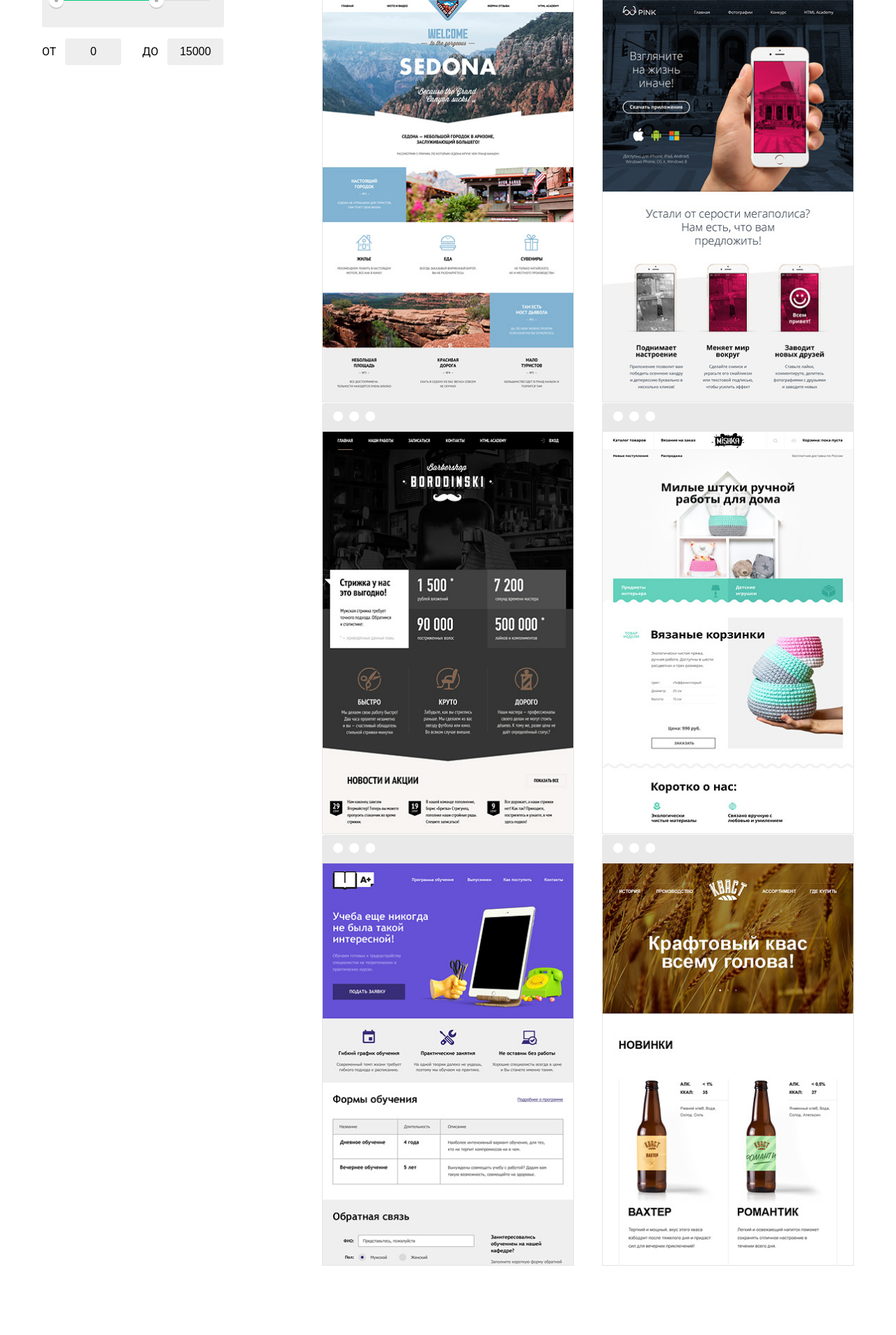
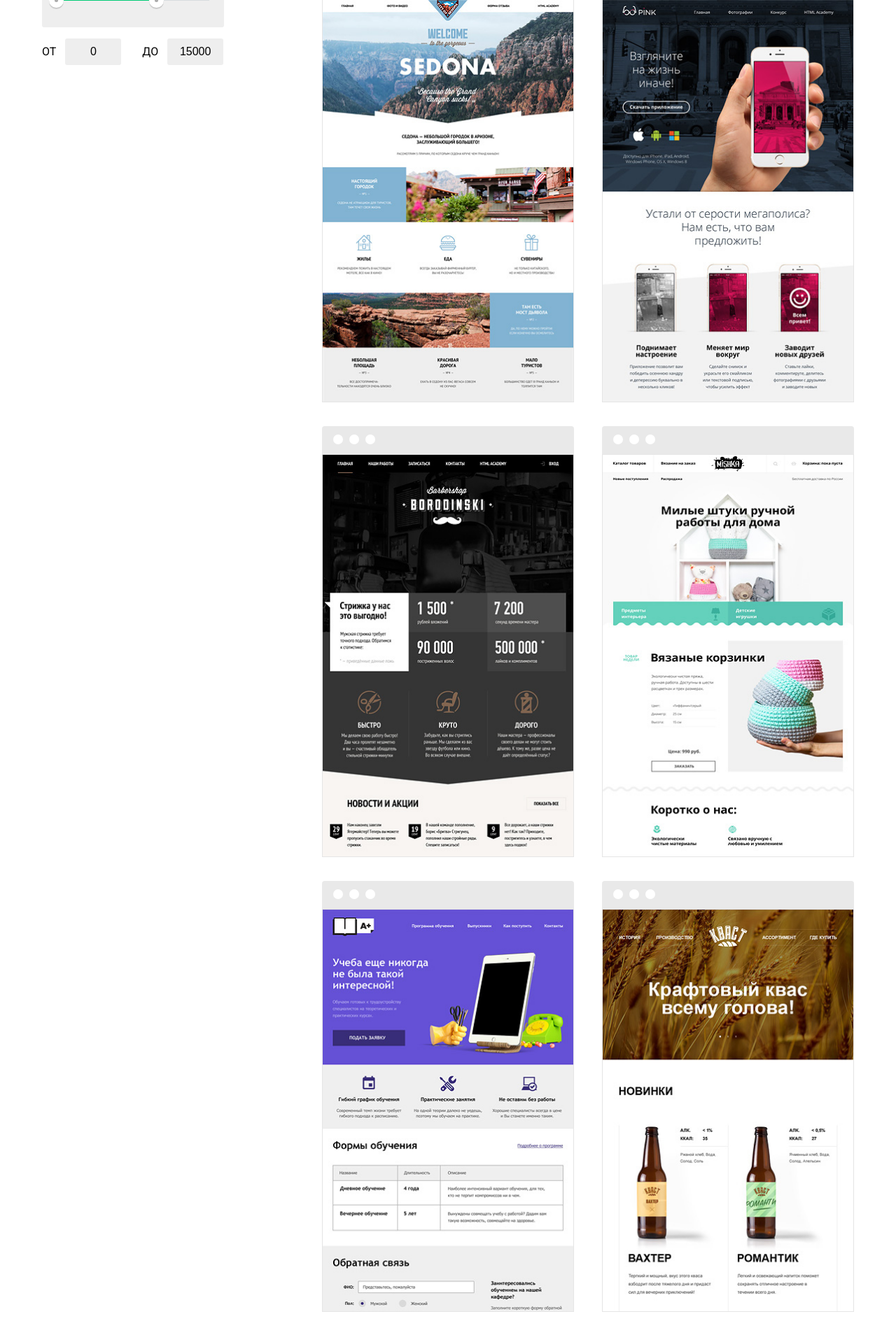
Before and after one commit to Romuelson/romuelson.github.io, a web app: file shop.html in a window 1280 px wide. Shown: the part 531-2439 px from the top of the page at 70% size. Before the commit the page ends 2340 px from the top, so only its background shows below. Run offline with its HTML, style and script files only (its server is not run), Linux system fonts and the light colour scheme; some libraries are stand-ins or nearby versions.

Commit message:
Update style.css

```diff
--- a/css/style.css
+++ b/css/style.css
@@ -1251,15 +1251,11 @@ input:invalid:not(:placeholder-shown) {
     margin: 0;
     padding: 0;
 
-
     margin-top: 41px;
+    margin-bottom: 33px;
 
     border: 1px solid #e5e5e5;
     list-style: none;
-}
-
-.product-list a {
-    margin-bottom: 33px;
 }
 
 .product-list img {
```
